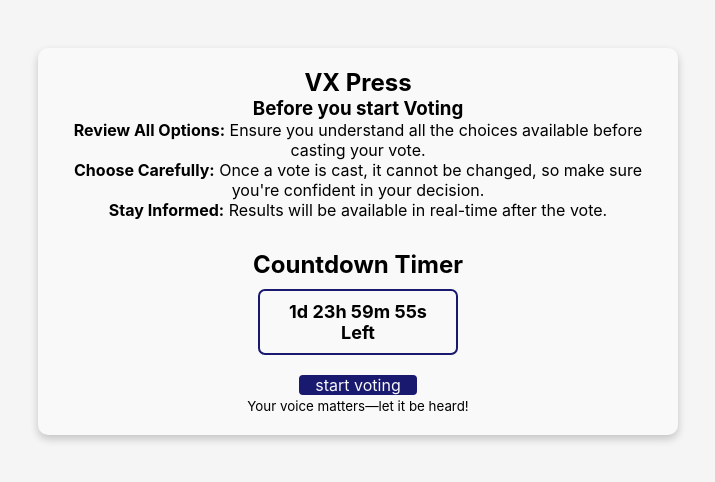
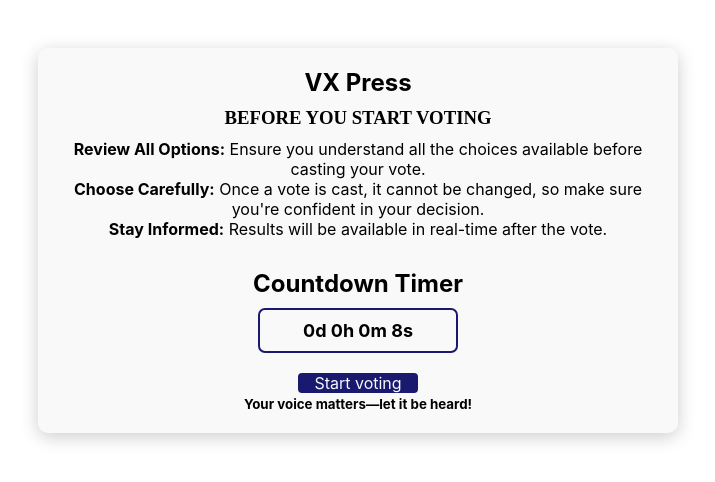
Before and after one commit to felixsunyk/VoteXpress, a React (Create React App) app: page /Instruction in a window 1280 px wide. Shown: the top 482 px of the page, without its empty margins (282-997 px from the left). Built offline with nearby package versions, Linux system fonts and the light colour scheme.

Commit message:
updatated the component

```diff
--- a/src/component/style/Countdown.css
+++ b/src/component/style/Countdown.css
@@ -15,7 +15,7 @@
     border-radius: 7px;
     margin-right: auto;
     font-weight: bold;
-
+    cursor: pointer;
 
 }
 .result-dev{
--- a/src/component/style/Login.css
+++ b/src/component/style/Login.css
@@ -5,7 +5,7 @@
 }
 
 .login-box{
-    width: 50%;
+    /* width: 50%;  */
     margin:  auto;
     padding: 20px;
     text-align: center;
@@ -84,3 +84,17 @@
     border: none;
     text-decoration: none;
 }
+
+@media only screen and (max-width: 750px) {
+   .login-box .welcome{
+    padding: 20px;
+   }
+   .signup-page p{
+    display: inline-block;
+   }
+   .login-box{
+    display: block;
+    align-items: center;
+    padding: 0 20px;
+   }
+    }
--- a/src/component/style/Signup.css
+++ b/src/component/style/Signup.css
@@ -4,7 +4,7 @@
     box-sizing: border-box;
 }
 .signup-box{
-    width: 50%;
+    /* width: 50%;  */
     margin: auto;
     padding: 20px;
     text-align: center;
--- a/src/component/style/home.css
+++ b/src/component/style/home.css
@@ -4,8 +4,7 @@
     box-sizing: border-box;
 }
 body{
-    /* margin: 0.5em; */
-    background-color: whitesmoke;
+    background-color: white;
 }
 nav{
     display: flex;
@@ -17,7 +16,6 @@ nav{
     top: 0;
     width: 100%;
     margin-bottom: 3em;
-
 }
 .logo{
     width: 50px;
--- a/src/component/style/instruction.css
+++ b/src/component/style/instruction.css
@@ -14,6 +14,10 @@ span{
 .button{
     background-color: whitesmoke;
 }
+/* .btn{
+    padding: 10px;
+    margin-bottom: 10px;
+} */
 .instruction-card{
     width: 50%;
     margin: auto;
@@ -21,11 +25,19 @@ span{
     text-align: center;
     background-color: #f9f9f9;
     border-radius: 10px;
-    box-shadow: 0px 4px 8px rgba(0, 0, 0, 0.2);
+    box-shadow: 0px 4px 18px rgba(0, 0, 0, 0.2);
     margin-top: 3em;
 }
-.instrct-btn{
-    color: whitesmoke;
-    background-color: midnightblue;
-    text-decoration: none;
+.instruction-card h3{
+    margin: 10px 0;
+    text-transform: uppercase;
+    font-family: 'Times New Roman', Times, serif;
 }
+.intruction p{
+    line-height: 1.5em ;
+}
+
+footer small{
+
+    font-weight: bold;
+}
--- a/src/component/style/voting.css
+++ b/src/component/style/voting.css
@@ -15,10 +15,18 @@
 
 }
 .personal-card{
-    background-color: white;
-    width: 50%;
-   margin: 0 auto;
-   padding:  10px;
+
+
+
+   margin-top: 3em;
+
+   width: 50%;
+   margin: auto;
+   padding: 10px;
+   text-align: center;
+   background-color: #f9f9f9;
+   border-radius: 10px;
+   box-shadow: 0px 4px 8px rgba(0, 0, 0, 0.2);
    margin-top: 3em;
 }
 .name-text{
@@ -32,6 +40,10 @@
     padding: 0.3em;
 
 }
+.vote{
+
+    text-align: left;
+}
 
 .personal-card h1{
     text-align: center;
--- a/src/component/voter/CountdownTime.js
+++ b/src/component/voter/CountdownTime.js
@@ -2,8 +2,8 @@ import React, { useState, useEffect } from "react";
 import '../style/Countdown.css'
 
 
-const targetDate = new Date().getTime() + 2 * 24 * 60 * 60 * 1000;
-const CountdownTimer = () => {
+const targetDate = new Date().getTime() + 1 * 6 * 15 * 15 * 10;
+const CountdownTimer = ({onEnd} ) => {
 
   const [timeLeft, setTimeLeft] = useState(targetDate - new Date().getTime());
 
@@ -11,6 +11,11 @@ const CountdownTimer = () => {
     const intervalId = setInterval(() => {
       const now = new Date().getTime();
       const timeRemaining = targetDate - now;
+
+      if (timeLeft <= 0){
+           onEnd();
+          return;
+      }
 
       if (timeRemaining <= 0) {
         clearInterval(intervalId);
@@ -21,7 +26,7 @@ const CountdownTimer = () => {
     }, 1000);
 
     return () => clearInterval(intervalId);
-  }, );
+  },[timeLeft, onEnd] );
 
   const formatTimeLeft = (milliseconds) => {
     const totalSeconds = Math.floor(milliseconds / 1000);
@@ -30,7 +35,7 @@ const CountdownTimer = () => {
     const minutes = Math.floor((totalSeconds % (60 * 60)) / 60);
     const seconds = totalSeconds % 60;
 
-    return `${days}d ${hours}h ${minutes}m ${seconds}s Left`;
+    return `${days}d ${hours}h ${minutes}m ${seconds}s`;
   };
 
   return (
--- a/src/component/voter/Instruction.js
+++ b/src/component/voter/Instruction.js
@@ -1,10 +1,16 @@
-import React from "react";
+import React, { useState } from "react";
 import "../style/instruction.css";
 import { Link } from "react-router-dom";
 import CountdownTimer from "./CountdownTime";
 
 
 const Instruction = () =>{
+    const [buttonText, setButtonText] = useState("Start voting")
+
+
+    const handleCountdownEnd = () =>{
+        setButtonText("Voting Ended")
+    }
 
     const date = new Date();
    const  futureDate = new Date(date)
@@ -20,13 +26,12 @@ const Instruction = () =>{
             <p><span>Choose Carefully:</span> Once a vote is cast, it cannot be changed, so make sure you're confident in your decision.</p>
             <p><span>Stay Informed:</span> Results will be available in real-time after the vote.</p>
             <div className="instruction-btn">
-
-                <CountdownTimer />
+                <CountdownTimer onEnd={handleCountdownEnd}/>
 
             </div>
-            <div>
-                 <Link to="/Voting" className="btn">start voting</Link>
-            </div>
+             <div>
+                 <Link to="/Voting" className="btn">{buttonText}</Link>
+             </div>
             <footer><small>Your voice matters—let it be heard!</small></footer>
         </div>
     )
--- a/src/component/voter/Voting.js
+++ b/src/component/voter/Voting.js
@@ -92,7 +92,7 @@ const Voting = () =>{
 
             ))}
 
-                {selectedCandidate ? <div className="vote-btn"><button className="btn" onClick={handleVote}>vote</button></div> : null}
+                {selectedCandidate ? <div className="vote-btn"><button className="btn" onClick={handleVote}>vote</button></div> : "select a candidate"}
 
         </div>
     );
```
